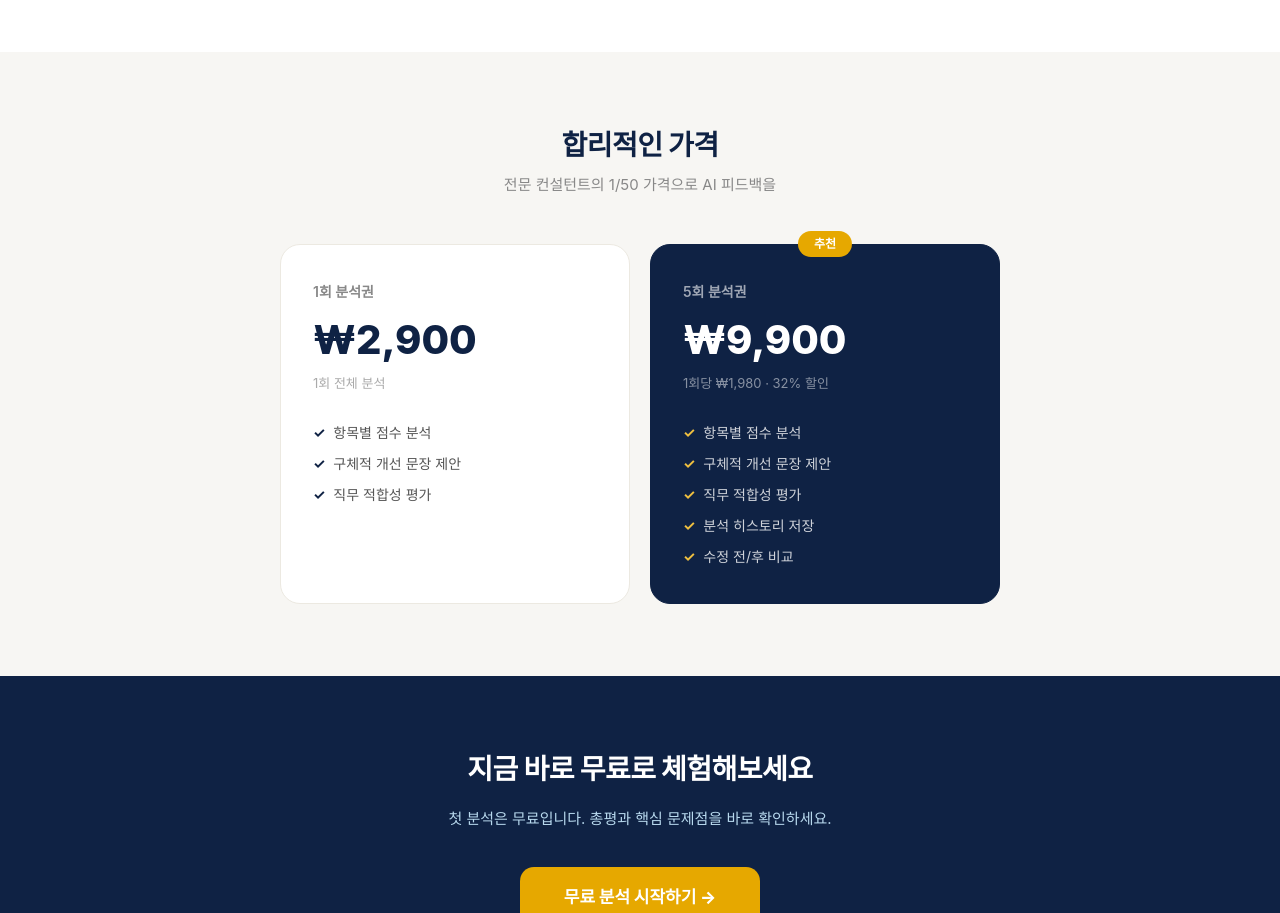
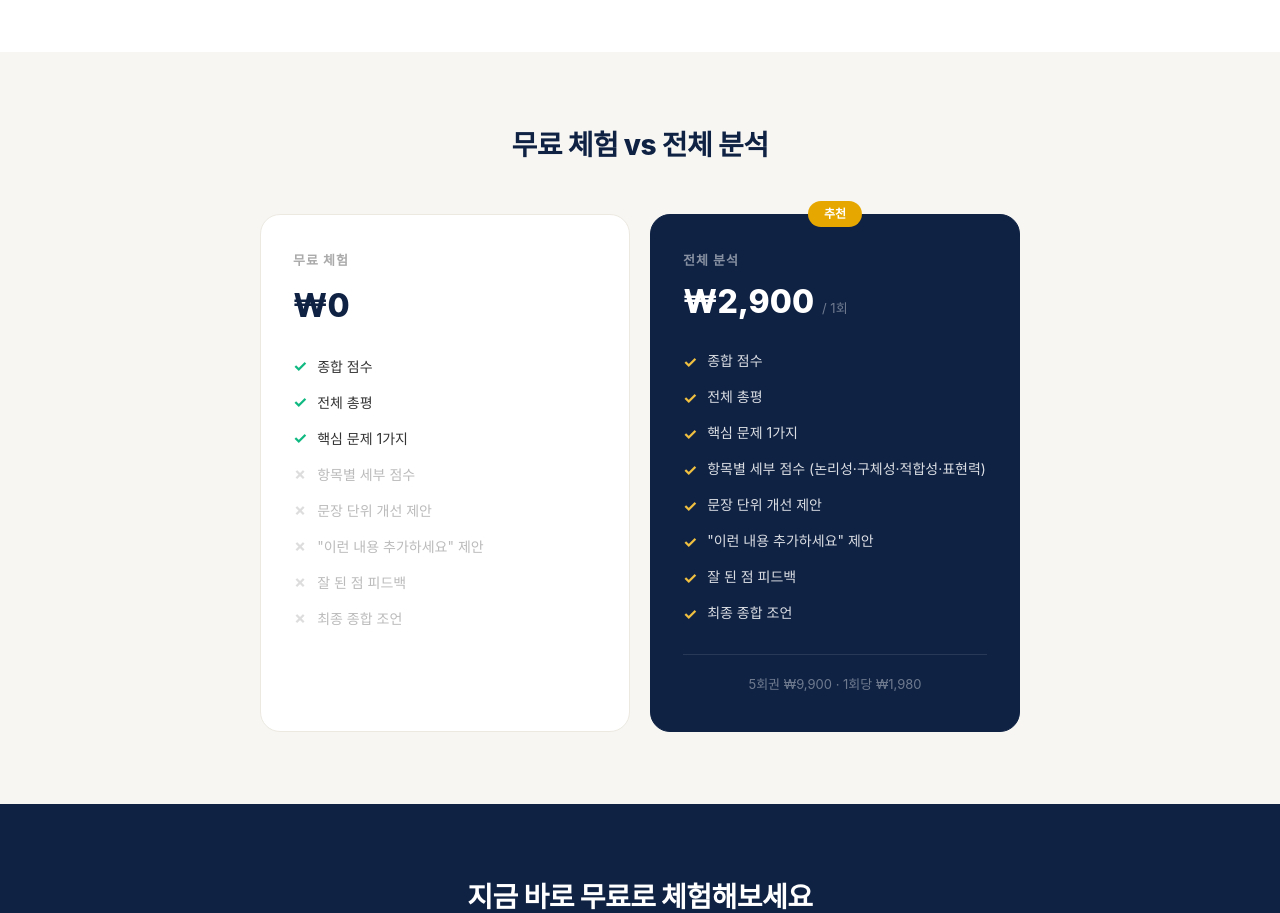
Before and after one commit to csscham-prog/jobtong, a Next.js app: page / in a window 1280 px wide. Shown: the part 1160-2073 px from the top of the page. Built offline with nearby package versions, Linux system fonts and the light colour scheme; a web font is replaced by a local one.

Commit message:
Update page.tsx

```diff
--- a/app/page.tsx
+++ b/app/page.tsx
@@ -106,38 +106,24 @@ export default function Home() {
             >
               무료로 분석 시작하기 →
             </button>
-            <p style={{ color: 'rgba(184,217,238,0.6)', fontSize: 13, marginTop: 14 }}>
-              신용카드 불필요 · 가입 없이 바로 체험
-            </p>
+            <p style={{ color: 'rgba(184,217,238,0.6)', fontSize: 13, marginTop: 14 }}>신용카드 불필요 · 가입 없이 바로 체험</p>
           </div>
         </section>
 
-        {/* 특징 3가지 */}
+        {/* 서비스 소개 */}
         <section style={{ background: '#fff', padding: '72px 24px' }}>
           <div style={{ maxWidth: 900, margin: '0 auto' }}>
             <h2 style={{ textAlign: 'center', fontSize: 28, fontWeight: 800, color: '#0f2244', marginBottom: 8, letterSpacing: '-0.5px' }}>
-              합격으로 가는 가장 바른 길
+              단순 분석을 넘어, 구체적인 처방까지
             </h2>
             <p style={{ textAlign: 'center', color: '#888', fontSize: 15, marginBottom: 52 }}>
-              정직한 피드백에서 시작됩니다
+              "이 문장을 이렇게 고치세요" — 실행 가능한 피드백을 드립니다
             </p>
             <div style={{ display: 'grid', gridTemplateColumns: 'repeat(auto-fit, minmax(260px, 1fr))', gap: 24 }}>
               {[
-                {
-                  icon: '🔍',
-                  title: '정직한 진단',
-                  desc: '좋은 점만 말하지 않습니다. 면접관이 실제로 느낄 수 있는 문제점을 솔직하게 짚어드립니다.',
-                },
-                {
-                  icon: '✏️',
-                  title: '구체적인 개선안',
-                  desc: '막연한 조언이 아닌, 실제로 어떻게 고쳐야 하는지 구체적인 문장으로 제안합니다.',
-                },
-                {
-                  icon: '✓',
-                  title: '직무 맞춤 분석',
-                  desc: '지원 회사와 직무를 고려해 해당 포지션에서 중요하게 보는 역량 중심으로 분석합니다.',
-                },
+                { icon: '🔍', title: '정직한 진단', desc: '좋은 점만 말하지 않습니다. 면접관이 실제로 느낄 수 있는 문제점을 솔직하게 짚어드립니다.' },
+                { icon: '✏️', title: '문장 단위 개선 제안', desc: '"이 문장은 이렇게 고치세요", "이런 내용을 추가하세요" — 바로 적용할 수 있는 구체적 방향을 제시합니다.' },
+                { icon: '✓', title: '직무 맞춤 분석', desc: '지원 회사와 직무를 고려해 해당 포지션에서 중요하게 보는 역량 중심으로 분석합니다.' },
               ].map((item) => (
                 <div key={item.title} style={{ background: '#f7f6f3', borderRadius: 16, padding: '32px 28px', border: '1px solid #ece9e1' }}>
                   <div style={{ fontSize: 32, marginBottom: 16 }}>{item.icon}</div>
@@ -149,38 +135,64 @@ export default function Home() {
           </div>
         </section>
 
-        {/* 가격 */}
+        {/* 무료 vs 유료 비교 */}
         <section style={{ background: '#f7f6f3', padding: '72px 24px' }}>
-          <div style={{ maxWidth: 720, margin: '0 auto' }}>
-            <h2 style={{ textAlign: 'center', fontSize: 28, fontWeight: 800, color: '#0f2244', marginBottom: 8, letterSpacing: '-0.5px' }}>합리적인 가격</h2>
-            <p style={{ textAlign: 'center', color: '#888', fontSize: 15, marginBottom: 48 }}>전문 컨설턴트의 1/50 가격으로 AI 피드백을</p>
-            <div style={{ display: 'grid', gridTemplateColumns: 'repeat(auto-fit, minmax(280px, 1fr))', gap: 20 }}>
-              {/* 1회권 */}
+          <div style={{ maxWidth: 760, margin: '0 auto' }}>
+            <h2 style={{ textAlign: 'center', fontSize: 28, fontWeight: 800, color: '#0f2244', marginBottom: 48, letterSpacing: '-0.5px' }}>
+              무료 체험 vs 전체 분석
+            </h2>
+            <div style={{ display: 'grid', gridTemplateColumns: 'repeat(auto-fit, minmax(300px, 1fr))', gap: 20 }}>
+              {/* 무료 */}
               <div style={{ background: '#fff', borderRadius: 20, padding: '36px 32px', border: '1.5px solid #ece9e1' }}>
-                <div style={{ fontSize: 14, fontWeight: 600, color: '#888', marginBottom: 8 }}>1회 분석권</div>
-                <div style={{ fontSize: 40, fontWeight: 800, color: '#0f2244', marginBottom: 4 }}>₩2,900</div>
-                <div style={{ fontSize: 13, color: '#aaa', marginBottom: 28 }}>1회 전체 분석</div>
-                <ul style={{ listStyle: 'none', padding: 0, margin: 0, display: 'flex', flexDirection: 'column', gap: 10 }}>
-                  {['항목별 점수 분석', '구체적 개선 문장 제안', '직무 적합성 평가'].map(t => (
-                    <li key={t} style={{ display: 'flex', alignItems: 'center', gap: 8, fontSize: 14, color: '#555' }}>
-                      <span style={{ color: '#0f2244', fontWeight: 700 }}>✓</span> {t}
+                <div style={{ fontSize: 13, fontWeight: 700, color: '#aaa', marginBottom: 12, letterSpacing: 1 }}>무료 체험</div>
+                <div style={{ fontSize: 32, fontWeight: 800, color: '#0f2244', marginBottom: 24 }}>₩0</div>
+                <ul style={{ listStyle: 'none', padding: 0, margin: 0, display: 'flex', flexDirection: 'column', gap: 12 }}>
+                  {[
+                    { text: '종합 점수', ok: true },
+                    { text: '전체 총평', ok: true },
+                    { text: '핵심 문제 1가지', ok: true },
+                    { text: '항목별 세부 점수', ok: false },
+                    { text: '문장 단위 개선 제안', ok: false },
+                    { text: '"이런 내용 추가하세요" 제안', ok: false },
+                    { text: '잘 된 점 피드백', ok: false },
+                    { text: '최종 종합 조언', ok: false },
+                  ].map(item => (
+                    <li key={item.text} style={{ display: 'flex', alignItems: 'center', gap: 10, fontSize: 14, color: item.ok ? '#333' : '#bbb' }}>
+                      <span style={{ fontWeight: 700, color: item.ok ? '#10b981' : '#ddd', fontSize: 16 }}>{item.ok ? '✓' : '✗'}</span>
+                      {item.text}
                     </li>
                   ))}
                 </ul>
               </div>
-              {/* 5회권 */}
+
+              {/* 유료 */}
               <div style={{ background: '#0f2244', borderRadius: 20, padding: '36px 32px', border: '1.5px solid #0f2244', position: 'relative' }}>
-                <div style={{ position: 'absolute', top: -14, left: '50%', transform: 'translateX(-50%)', background: '#e6a800', color: '#fff', fontSize: 12, fontWeight: 700, padding: '4px 16px', borderRadius: 20 }}>추천</div>
-                <div style={{ fontSize: 14, fontWeight: 600, color: 'rgba(255,255,255,0.6)', marginBottom: 8 }}>5회 분석권</div>
-                <div style={{ fontSize: 40, fontWeight: 800, color: '#fff', marginBottom: 4 }}>₩9,900</div>
-                <div style={{ fontSize: 13, color: 'rgba(255,255,255,0.5)', marginBottom: 28 }}>1회당 ₩1,980 · 32% 할인</div>
-                <ul style={{ listStyle: 'none', padding: 0, margin: 0, display: 'flex', flexDirection: 'column', gap: 10 }}>
-                  {['항목별 점수 분석', '구체적 개선 문장 제안', '직무 적합성 평가', '분석 히스토리 저장', '수정 전/후 비교'].map(t => (
-                    <li key={t} style={{ display: 'flex', alignItems: 'center', gap: 8, fontSize: 14, color: 'rgba(255,255,255,0.8)' }}>
-                      <span style={{ color: '#f0c040', fontWeight: 700 }}>✓</span> {t}
+                <div style={{ position: 'absolute', top: -14, left: '50%', transform: 'translateX(-50%)', background: '#e6a800', color: '#fff', fontSize: 12, fontWeight: 700, padding: '4px 16px', borderRadius: 20, whiteSpace: 'nowrap' }}>추천</div>
+                <div style={{ fontSize: 13, fontWeight: 700, color: 'rgba(255,255,255,0.5)', marginBottom: 8, letterSpacing: 1 }}>전체 분석</div>
+                <div style={{ display: 'flex', alignItems: 'baseline', gap: 8, marginBottom: 24 }}>
+                  <span style={{ fontSize: 32, fontWeight: 800, color: '#fff' }}>₩2,900</span>
+                  <span style={{ fontSize: 13, color: 'rgba(255,255,255,0.4)' }}>/ 1회</span>
+                </div>
+                <ul style={{ listStyle: 'none', padding: 0, margin: 0, display: 'flex', flexDirection: 'column', gap: 12 }}>
+                  {[
+                    '종합 점수',
+                    '전체 총평',
+                    '핵심 문제 1가지',
+                    '항목별 세부 점수 (논리성·구체성·적합성·표현력)',
+                    '문장 단위 개선 제안',
+                    '"이런 내용 추가하세요" 제안',
+                    '잘 된 점 피드백',
+                    '최종 종합 조언',
+                  ].map(item => (
+                    <li key={item} style={{ display: 'flex', alignItems: 'flex-start', gap: 10, fontSize: 14, color: 'rgba(255,255,255,0.85)' }}>
+                      <span style={{ fontWeight: 700, color: '#f0c040', fontSize: 16, flexShrink: 0 }}>✓</span>
+                      {item}
                     </li>
                   ))}
                 </ul>
+                <div style={{ marginTop: 28, borderTop: '1px solid rgba(255,255,255,0.1)', paddingTop: 20, fontSize: 13, color: 'rgba(255,255,255,0.4)', textAlign: 'center' }}>
+                  5회권 ₩9,900 · 1회당 ₩1,980
+                </div>
               </div>
             </div>
           </div>
@@ -218,7 +230,7 @@ export default function Home() {
       <main style={{ fontFamily: "'Pretendard', -apple-system, BlinkMacSystemFont, 'Segoe UI', sans-serif", background: '#f7f6f3', minHeight: '100vh' }}>
         <header style={{ background: '#fff', borderBottom: '1px solid #ece9e1', position: 'sticky', top: 0, zIndex: 50 }}>
           <div style={{ maxWidth: 1000, margin: '0 auto', padding: '0 24px', height: 64, display: 'flex', alignItems: 'center', justifyContent: 'space-between' }}>
-            <button onClick={() => setStep('landing')} style={{ fontWeight: 800, fontSize: 20, color: '#0f2244', background: 'none', border: 'none', cursor: 'pointer', fontFamily: 'inherit', display: 'flex', alignItems: 'center', gap: 6 }}>
+            <button onClick={() => setStep('landing')} style={{ fontWeight: 800, fontSize: 20, color: '#0f2244', background: 'none', border: 'none', cursor: 'pointer', fontFamily: 'inherit' }}>
               ← 잡통
             </button>
             <span style={{ fontSize: 13, color: '#aaa' }}>무료 체험 — 총평 + 핵심 문제 1가지 제공</span>
@@ -231,8 +243,9 @@ export default function Home() {
               <span style={{ fontSize: 24 }}>✏️</span>
               <h2 style={{ fontSize: 24, fontWeight: 800, color: '#0f2244', letterSpacing: '-0.5px' }}>자소서 분석 시작</h2>
             </div>
-            <p style={{ color: '#888', fontSize: 14, marginBottom: 36, lineHeight: 1.7 }}>
-              자소서를 붙여넣으면 AI가 즉시 분석해드립니다.<br />당신의 강점을 바르게 전달할 수 있도록 정직하게 피드백합니다.
+            <p style={{ color: '#888', fontSize: 14, marginBottom: 36, lineHeight: 1.75 }}>
+              자소서를 붙여넣으면 AI가 즉시 분석해드립니다.<br />
+              당신의 강점을 바르게 전달할 수 있도록 정직하게 피드백합니다.
             </p>
 
             <div style={{ display: 'flex', flexDirection: 'column', gap: 20 }}>
@@ -268,7 +281,7 @@ export default function Home() {
                   <span style={{ color: '#aaa', fontWeight: 400, marginLeft: 8 }}>{content.length}자</span>
                 </label>
                 <textarea
-                  style={{ width: '100%', border: '1.5px solid #e5e3dc', borderRadius: 12, padding: '16px', fontSize: 15, color: '#1a1a1a', background: '#faf9f7', outline: 'none', fontFamily: 'inherit', resize: 'vertical', lineHeight: 1.75, boxSizing: 'border-box' }}
+                  style={{ width: '100%', border: '1.5px solid #e5e3dc', borderRadius: 12, padding: '16px', fontSize: 15, color: '#1a1a1a', background: '#faf9f7', outline: 'none', fontFamily: 'inherit', resize: 'vertical', lineHeight: 1.8, boxSizing: 'border-box' }}
                   rows={14}
                   placeholder="자소서 내용을 여기에 붙여넣어 주세요. (최소 100자 이상)"
                   value={content}
@@ -290,8 +303,8 @@ export default function Home() {
                 {loading ? (
                   <>
                     <svg style={{ animation: 'spin 1s linear infinite', width: 20, height: 20 }} viewBox="0 0 24 24" fill="none">
-                      <circle cx="12" cy="12" r="10" stroke="rgba(255,255,255,0.3)" strokeWidth="4"/>
-                      <path d="M4 12a8 8 0 018-8" stroke="#fff" strokeWidth="4" strokeLinecap="round"/>
+                      <circle cx="12" cy="12" r="10" stroke="rgba(255,255,255,0.3)" strokeWidth="4" />
+                      <path d="M4 12a8 8 0 018-8" stroke="#fff" strokeWidth="4" strokeLinecap="round" />
                     </svg>
                     AI가 분석 중입니다...
                   </>
@@ -300,12 +313,11 @@ export default function Home() {
 
               <p style={{ textAlign: 'center', color: '#aaa', fontSize: 13, lineHeight: 1.7 }}>
                 무료 체험 시 총평과 핵심 문제 1가지를 제공합니다.<br />
-                전체 분석은 1회권(₩2,900) 또는 5회권(₩9,900)으로 확인하세요.
+                전체 분석(문장 개선 제안 포함)은 1회권(₩2,900) 또는 5회권(₩9,900)으로 확인하세요.
               </p>
             </div>
           </div>
         </div>
-
         <style>{`@keyframes spin { to { transform: rotate(360deg); } }`}</style>
       </main>
     )
@@ -330,11 +342,11 @@ export default function Home() {
 
           {/* 종합 점수 */}
           <div style={{ background: '#fff', borderRadius: 20, padding: '40px 36px', border: '1px solid #ece9e1', textAlign: 'center' }}>
-            <p style={{ fontSize: 13, color: '#aaa', fontWeight: 600, marginBottom: 12, letterSpacing: 1 }}>종합 점수</p>
-            <div style={{ fontSize: 80, fontWeight: 900, color: getScoreColor(result.totalScore), lineHeight: 1, marginBottom: 8 }}>
+            <p style={{ fontSize: 12, color: '#aaa', fontWeight: 700, marginBottom: 12, letterSpacing: 2 }}>종합 점수</p>
+            <div style={{ fontSize: 88, fontWeight: 900, color: getScoreColor(result.totalScore), lineHeight: 1, marginBottom: 8 }}>
               {result.totalScore}
             </div>
-            <div style={{ fontSize: 16, color: '#aaa', marginBottom: 16 }}>/ 100점</div>
+            <div style={{ fontSize: 16, color: '#bbb', marginBottom: 16 }}>/ 100점</div>
             <div style={{ display: 'inline-block', background: getScoreBg(result.totalScore), color: getScoreText(result.totalScore), fontSize: 14, fontWeight: 700, padding: '6px 20px', borderRadius: 20 }}>
               {getScoreLabel(result.totalScore)}
             </div>
@@ -353,36 +365,49 @@ export default function Home() {
           <div style={{ background: '#fffbeb', borderRadius: 20, padding: '32px 36px', border: '2px solid #fde68a' }}>
             <div style={{ display: 'flex', alignItems: 'center', gap: 8, marginBottom: 16 }}>
               <span style={{ fontSize: 20 }}>⚠️</span>
-              <h3 style={{ fontSize: 17, fontWeight: 800, color: '#92400e' }}>핵심 문제 <span style={{ fontSize: 12, background: '#fde68a', color: '#92400e', padding: '2px 10px', borderRadius: 20, marginLeft: 4 }}>무료 공개</span></h3>
+              <h3 style={{ fontSize: 17, fontWeight: 800, color: '#92400e' }}>
+                핵심 문제
+                <span style={{ fontSize: 11, background: '#fde68a', color: '#92400e', padding: '2px 10px', borderRadius: 20, marginLeft: 8, fontWeight: 700 }}>무료 공개</span>
+              </h3>
             </div>
             <p style={{ color: '#555', lineHeight: 1.85, fontSize: 15 }}>{result.mainIssue}</p>
           </div>
 
-          {/* 페이월 */}
-          <div style={{ background: '#fff', borderRadius: 20, border: '1px solid #ece9e1', overflow: 'hidden' }}>
-            {/* 잠금 오버레이 */}
-            <div style={{ padding: '48px 36px', textAlign: 'center', background: 'linear-gradient(to bottom, rgba(247,246,243,0) 0%, #f7f6f3 40%)', position: 'relative' }}>
-              {/* 블러된 미리보기 */}
-              <div style={{ filter: 'blur(6px)', pointerEvents: 'none', padding: '0 36px 20px', position: 'absolute', top: 0, left: 0, right: 0 }}>
+          {/* 페이월 — 전체 분석 잠금 */}
+          <div style={{ background: '#fff', borderRadius: 20, border: '1px solid #ece9e1', overflow: 'hidden', position: 'relative' }}>
+
+            {/* 블러 미리보기 */}
+            <div style={{ padding: '32px 36px', filter: 'blur(5px)', pointerEvents: 'none', userSelect: 'none', opacity: 0.5 }}>
+              <h3 style={{ fontSize: 17, fontWeight: 800, color: '#0f2244', marginBottom: 20 }}>📊 항목별 세부 점수</h3>
               {['논리성', '구체성', '직무 적합성', '표현력'].map(item => (
                 <div key={item} style={{ marginBottom: 16 }}>
                   <div style={{ display: 'flex', justifyContent: 'space-between', fontSize: 13, marginBottom: 6 }}>
-                      <span style={{ fontWeight: 600, color: '#333' }}>{item}</span>
+                    <span style={{ fontWeight: 600 }}>{item}</span>
                     <span style={{ color: '#aaa' }}>-- 점</span>
                   </div>
                   <div style={{ height: 8, background: '#eee', borderRadius: 4 }}>
-                      <div style={{ height: '100%', width: '70%', background: '#0f2244', borderRadius: 4 }} />
+                    <div style={{ height: '100%', width: '65%', background: '#0f2244', borderRadius: 4 }} />
                   </div>
                 </div>
               ))}
+              <h3 style={{ fontSize: 17, fontWeight: 800, color: '#0f2244', marginTop: 28, marginBottom: 16 }}>✏️ 문장 개선 제안</h3>
+              <div style={{ background: '#f7f6f3', borderRadius: 12, padding: '20px' }}>
+                <div style={{ fontSize: 12, fontWeight: 700, color: '#aaa', marginBottom: 8 }}>지원동기</div>
+                <div style={{ fontSize: 14, color: '#666', marginBottom: 12 }}>이 부분은 지원 이유가 명확하지 않습니다.</div>
+                <div style={{ fontSize: 12, fontWeight: 700, color: '#e6a800', marginBottom: 6 }}>💡 이렇게 고치세요</div>
+                <div style={{ fontSize: 14, color: '#333' }}>구체적인 경험과 수치를 활용하여...</div>
+              </div>
             </div>
 
-              {/* 잠금 UI */}
-              <div style={{ position: 'relative', zIndex: 10, paddingTop: 60 }}>
+            {/* 잠금 오버레이 */}
+            <div style={{ position: 'absolute', inset: 0, background: 'linear-gradient(to bottom, transparent 0%, rgba(255,255,255,0.97) 35%)', display: 'flex', flexDirection: 'column', alignItems: 'center', justifyContent: 'flex-end', padding: '40px 36px' }}>
+              <div style={{ textAlign: 'center' }}>
                 <div style={{ fontSize: 36, marginBottom: 12 }}>🔒</div>
                 <h3 style={{ fontSize: 20, fontWeight: 800, color: '#0f2244', marginBottom: 8 }}>전체 분석 결과 보기</h3>
-                <p style={{ color: '#888', fontSize: 14, lineHeight: 1.7, marginBottom: 28 }}>
-                  항목별 세부 점수, 개선 문장, 직무 적합성 분석을<br />확인하려면 결제가 필요합니다.
+                <p style={{ color: '#888', fontSize: 14, lineHeight: 1.75, marginBottom: 28 }}>
+                  항목별 세부 점수, 문장 단위 개선 제안,<br />
+                  "이런 내용 추가하세요" 제안까지<br />
+                  결제 후 바로 확인하세요.
                 </p>
                 <div style={{ display: 'flex', gap: 12, justifyContent: 'center', flexWrap: 'wrap' }}>
                   <button style={{ background: '#0f2244', color: '#fff', border: 'none', borderRadius: 12, padding: '14px 28px', fontWeight: 700, fontSize: 15, cursor: 'pointer', fontFamily: 'inherit' }}>
@@ -404,6 +429,7 @@ export default function Home() {
           </button>
 
         </div>
+        <style>{`@keyframes spin { to { transform: rotate(360deg); } }`}</style>
       </main>
     )
   }
```
Lines whose indentation alone changed are shown as unchanged.
